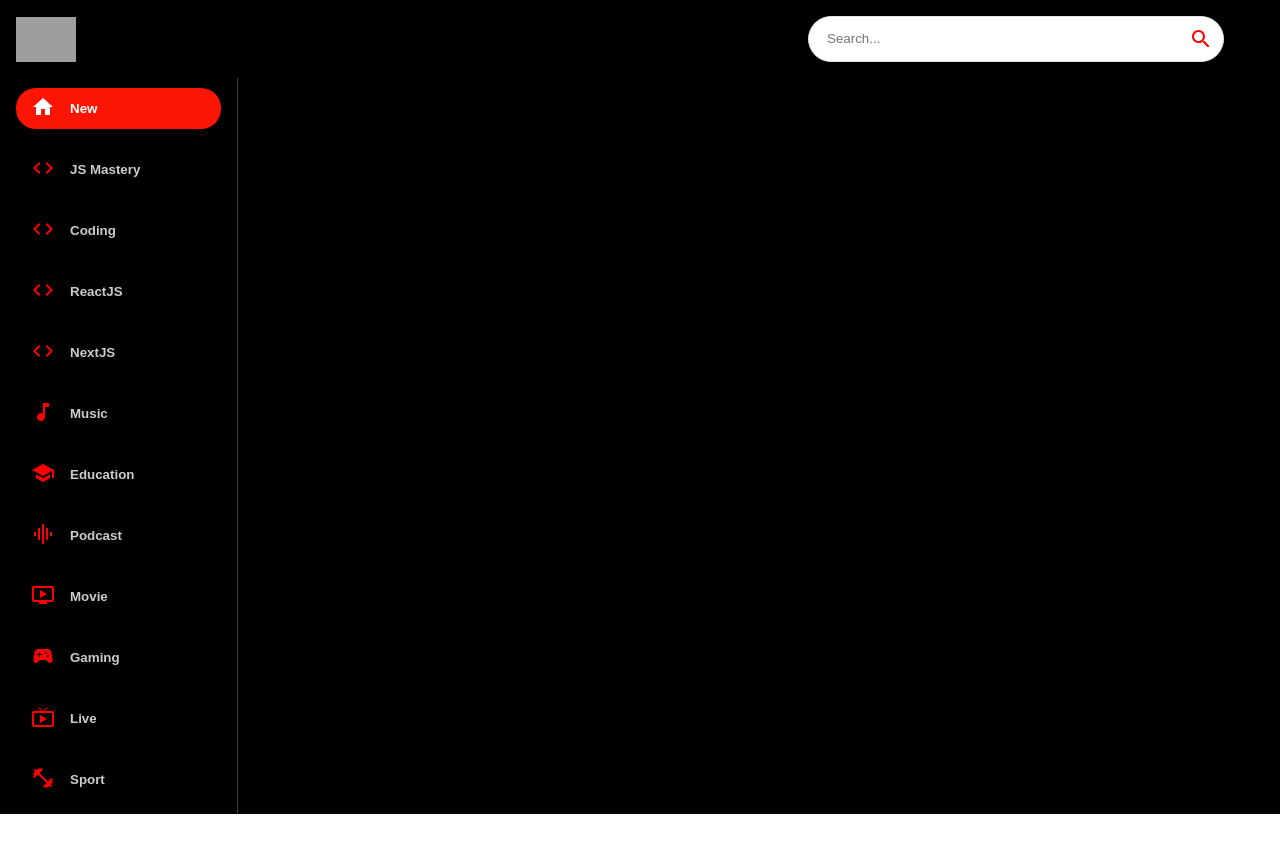
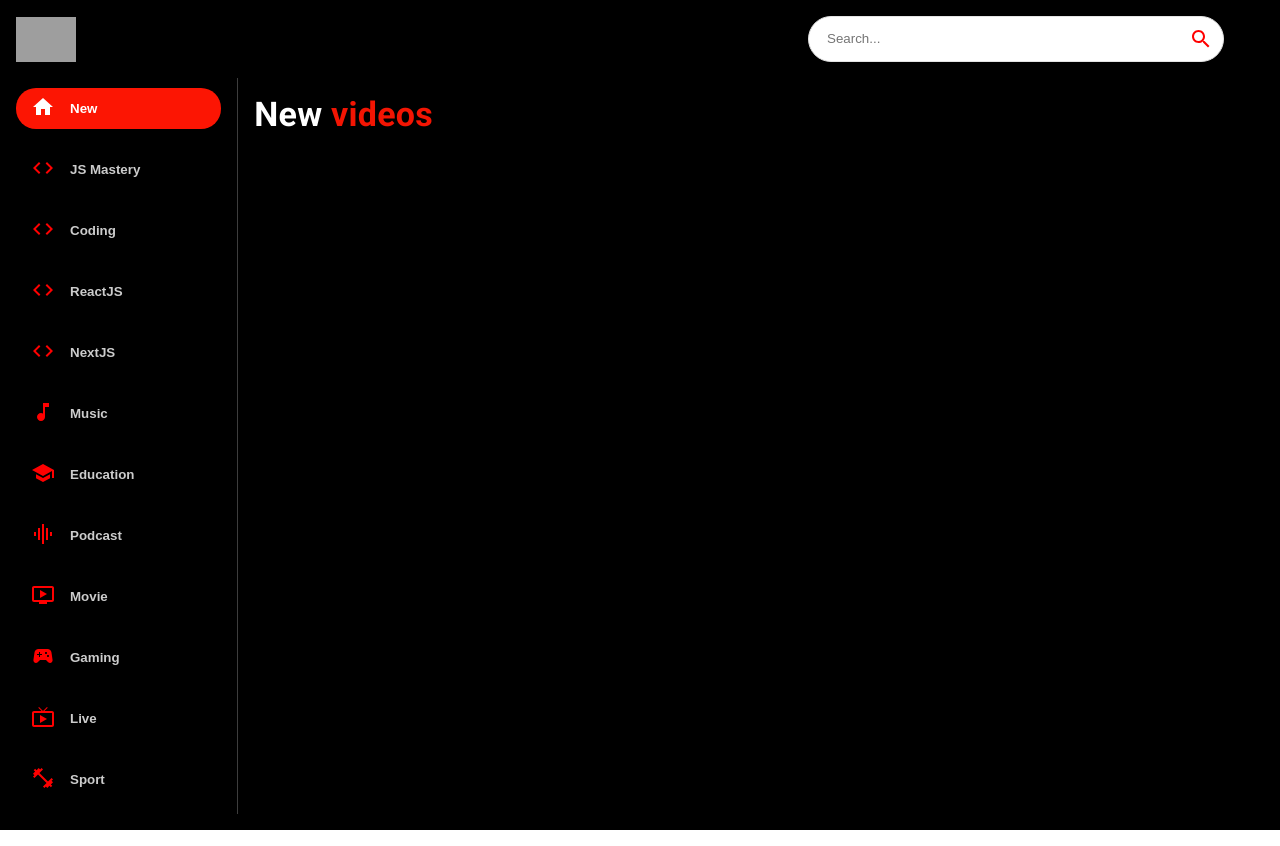
Before and after one commit to TheMVProgrammer/youtube-clone, a React (Create React App) app: page / in a window 1280 px wide. Built offline with nearby package versions, Linux system fonts and the light colour scheme; grey boxes are pictures that could not be loaded; the HTML template or start-up script is replaced by a standard one.

Commit message:
Adding Videos component

```diff
--- a/src/components/Feed.jsx
+++ b/src/components/Feed.jsx
@@ -1,6 +1,6 @@
 import { useState, useEffect } from "react";
 import { Box, Stack, Typography } from '@mui/material';
-import Sidebar from "./Sidebar";
+import { Sidebar, Videos } from './';
 
 const Feed = () => {
   return (
@@ -12,6 +12,12 @@
           © Copyright 2022 - franklinmdev
         </Typography>
       </Box>
+      <Box p={2} sx={{ overflowY: 'auto', height: '90vh', flex: 2 }}>
+        <Typography variant="h4" fontWeight="bold" mb={2} sx={{ color: 'white' }}>
+          New <span style={{ color: '#F31503' }}>videos</span>
+        </Typography>
+        <Videos videos={[]} />
+      </Box>
     </Stack>
   )
 }
--- /dev/null
+++ b/src/components/Videos.jsx
@@ -0,0 +1,9 @@
+
+
+const Videos = () => {
+  return (
+    <div>Videos</div>
+  )
+}
+
+export default Videos
--- a/src/components/index.js
+++ b/src/components/index.js
@@ -5,3 +5,4 @@
 export { default as VideoDetail } from './VideoDetail';
 export { default as SearchBar } from './SearchBar';
 export { default as Sidebar } from './Sidebar';
+export { default as Videos } from './Videos';
```
